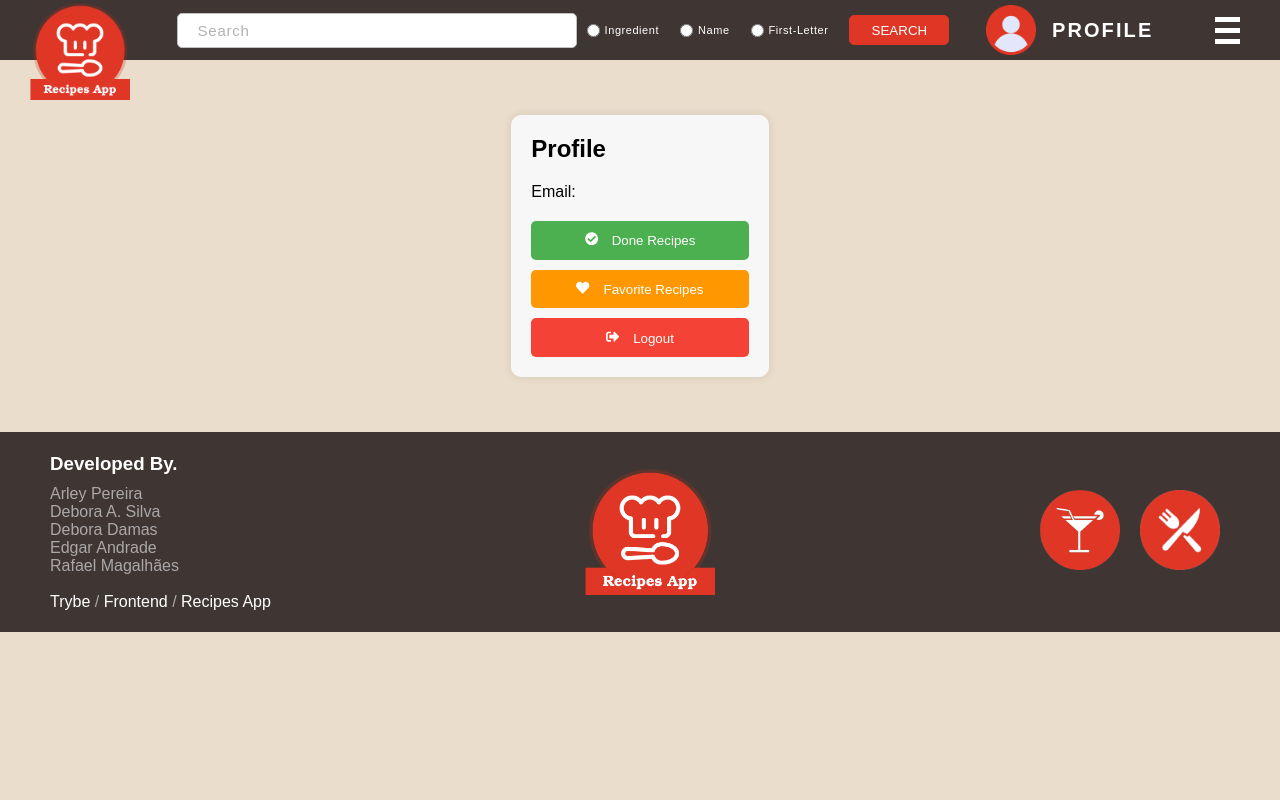
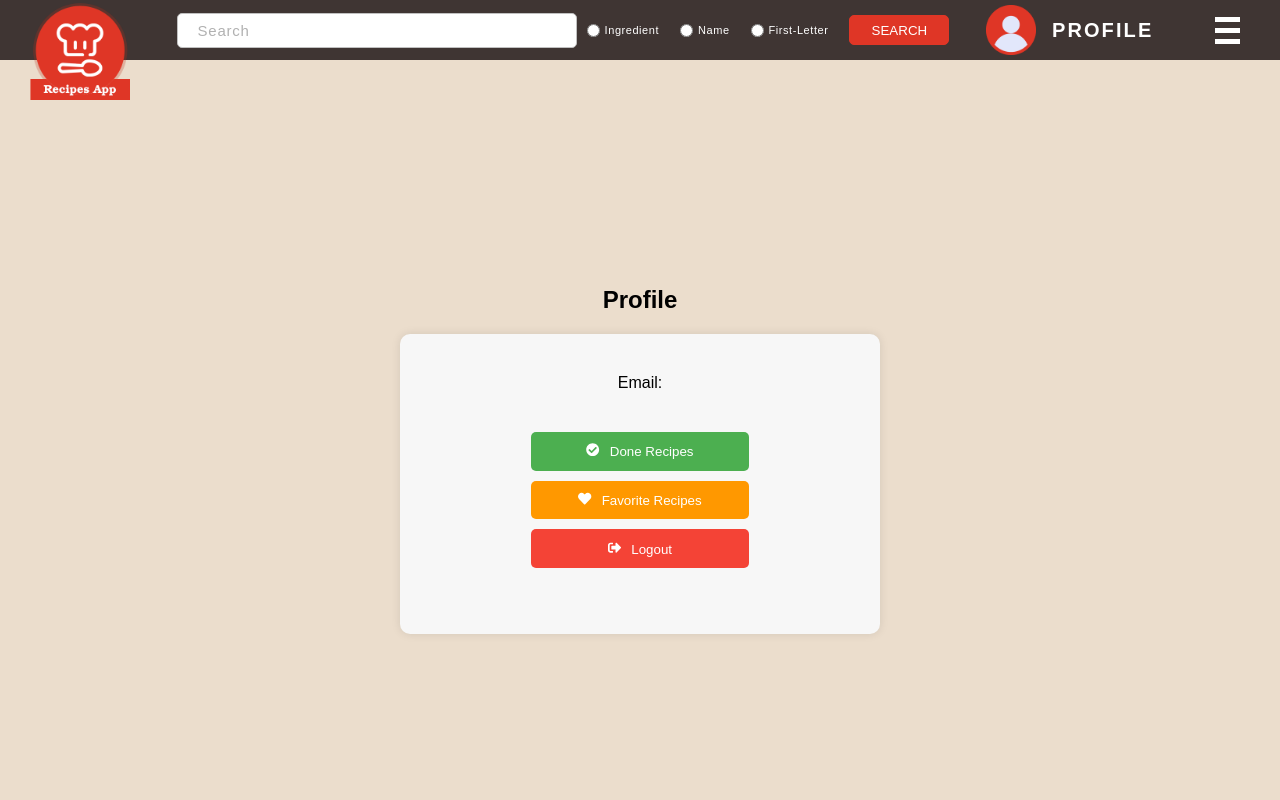
Before and after one commit to rafaelmagalhaesguedes/recipesApp, a React (Vite) app: page /profile in a window 1280 px wide. Shown: the top 800 px of the page. Built offline with nearby package versions, Linux system fonts and the light colour scheme.

Commit message:
feat: refact profile page and refact styles to styled component

```diff
--- a/src/pages/Profile/Profile.module.css
+++ /dev/null
@@ -1,71 +0,0 @@
-.profileContainer {
-  background-color: #f7f7f7;
-  border-radius: 10px;
-  box-shadow: 0 0 10px rgba(0, 0, 0, 0.1);
-  margin: 55px;
-  max-width: 400px;
-  padding: 20px;
-}
-
-.profileHeading {
-  font-size: 24px;
-  margin-bottom: 20px;
-}
-
-.userInfo {
-  margin-bottom: 20px;
-}
-
-.userInfo p {
-  margin: 0;
-}
-
-.buttonsContainer {
-  align-items: flex-start;
-  display: flex;
-  flex-direction: column;
-  gap: 10px;
-}
-
-.buttonIcon {
-  margin-right: 10px;
-}
-
-.profileButton {
-  background-color: #4caf50;
-  border: none;
-  border-radius: 5px;
-  color: white;
-  cursor: pointer;
-  height: 38.69px;
-  padding: 10px 20px;
-  width: 217.44px;
-}
-
-.profileButton:hover {
-  background-color: #45a049;
-}
-
-.doneButton {
-  background-color: #4caf50;
-}
-
-.doneButton:hover {
-  background-color: #45a049;
-}
-
-.favoriteButton {
-  background-color: #ff9800;
-}
-
-.favoriteButton:hover {
-  background-color: #e68a00;
-}
-
-.logoutButton {
-  background-color: #f44336;
-}
-
-.logoutButton:hover {
-  background-color: #d32f2f;
-}
--- a/src/pages/Profile/Profile.tsx
+++ b/src/pages/Profile/Profile.tsx
@@ -1,75 +1,61 @@
-import React, { useEffect, useState } from 'react';
-import { useNavigate } from 'react-router-dom';
 import { FaCheckCircle, FaHeart, FaSignOutAlt } from 'react-icons/fa';
-import styles from './Profile.module.css';
+import useProfile from '../../hooks/useProfile';
+import {
+  ProfileContainer,
+  ProfileWrapper,
+  ProfileHeading,
+  ButtonsContainer,
+  UserInfo,
+  DoneButton,
+  ButtonIcon,
+  FavoriteButton,
+  LogoutButton,
+} from './Styles';
 
 function Profile() {
-  const [email, setEmail] = useState('');
-  const navigate = useNavigate();
-
-  useEffect(() => {
-    const storedEmail = localStorage.getItem('user');
-    if (storedEmail) {
-      const parsedEmail = JSON.parse(storedEmail).email;
-      setEmail(parsedEmail);
-    }
-  }, []);
-
-  const handleDoneRecipesClick = () => {
-    navigate('/done-recipes');
-  };
-
-  const handleFavoriteRecipesClick = () => {
-    navigate('/favorite-recipes');
-  };
-
-  const handleLogoutClick = () => {
-    localStorage.clear();
-    navigate('/');
-  };
+  const {
+    email,
+    handleDoneRecipesClick,
+    handleFavoriteRecipesClick,
+    handleLogoutClick,
+  } = useProfile();
 
   return (
-    <div className={ styles.profileContainer }>
-      <h2 className={ styles.profileHeading }>Profile</h2>
-      <div className={ styles.userInfo }>
+    <ProfileContainer>
+      <ProfileHeading>Profile</ProfileHeading>
+      <ProfileWrapper>
+        <UserInfo>
           <p>
             Email:
             {' '}
             <span data-testid="profile-email">{email}</span>
           </p>
-      </div>
-      <div className={ styles.buttonsContainer }>
-        <button
-          className={ `${styles.profileButton} ${styles.doneButton}` }
+        </UserInfo>
+        <ButtonsContainer>
+          <DoneButton
             data-testid="profile-done-btn"
             onClick={ handleDoneRecipesClick }
           >
-          <FaCheckCircle
-            className={ `${styles.buttonIcon} ${styles.doneButtonIcon}` }
-          />
-          {' '}
+            <ButtonIcon as={ FaCheckCircle } />
             Done Recipes
-        </button>
-        <button
-          className={ `${styles.profileButton} ${styles.favoriteButton}` }
+          </DoneButton>
+          <FavoriteButton
             data-testid="profile-favorite-btn"
             onClick={ handleFavoriteRecipesClick }
           >
-          <FaHeart className={ `${styles.buttonIcon} ${styles.favoriteButtonIcon}` } />
-          {' '}
+            <ButtonIcon as={ FaHeart } />
             Favorite Recipes
-        </button>
-        <button
-          className={ `${styles.profileButton} ${styles.logoutButton}` }
+          </FavoriteButton>
+          <LogoutButton
             data-testid="profile-logout-btn"
             onClick={ handleLogoutClick }
           >
-          <FaSignOutAlt className={ `${styles.buttonIcon} ${styles.logoutButtonIcon}` } />
-          {' '}
+            <ButtonIcon as={ FaSignOutAlt } />
             Logout
-        </button>
-      </div>
-    </div>
+          </LogoutButton>
+        </ButtonsContainer>
+      </ProfileWrapper>
+    </ProfileContainer>
   );
 }
 
--- /dev/null
+++ b/src/pages/Profile/Styles.tsx
@@ -0,0 +1,109 @@
+import styled from 'styled-components';
+
+export const ProfileContainer = styled.div`
+  width: 50%;
+  height: 100vh;
+  padding: 20px;
+  display: flex;
+  flex-direction: column;
+  align-items: center;
+  justify-content: center;
+
+  @media only screen and (max-width: 768px) {
+    width: 100%;
+    height: 100%;
+    padding: 0;
+    margin: 0;
+  }
+`;
+
+export const ProfileWrapper = styled.div`
+  background-color: #f7f7f7;
+  border-radius: 10px;
+  box-shadow: 0 0 10px rgba(0, 0, 0, 0.1);
+  padding: 40px 0;
+  display: flex;
+  flex-direction: column;
+  gap: 20px;
+  width: 80%;
+  height: 300px;
+  align-items: center;
+
+  @media only screen and (max-width: 768px) {
+    background-color: #f7f7f7;
+    border-radius: 10px;
+    box-shadow: 0 0 10px rgba(0, 0, 0, 0.1);
+    margin: 55px;
+    max-width: 400px;
+    padding: 20px;
+  }
+`;
+
+export const ProfileHeading = styled.h2`
+  font-size: 24px;
+  margin-bottom: 20px;
+
+  @media only screen and (max-width: 768px) {
+    font-size: 20px;
+    margin-top: 30px;
+    margin-bottom: 0;
+  }
+`;
+
+export const UserInfo = styled.div`
+  margin-bottom: 20px;
+
+  p {
+    margin: 0;
+  }
+`;
+
+export const ButtonsContainer = styled.div`
+  align-items: flex-start;
+  display: flex;
+  flex-direction: column;
+  gap: 10px;
+`;
+
+export const ButtonIcon = styled.span`
+  margin-right: 10px;
+`;
+
+export const ProfileButton = styled.button`
+  background-color: #4caf50;
+  border: none;
+  border-radius: 5px;
+  color: white;
+  cursor: pointer;
+  height: 38.69px;
+  padding: 10px 20px;
+  width: 217.44px;
+
+  &:hover {
+    background-color: #45a049;
+  }
+`;
+
+export const DoneButton = styled(ProfileButton)`
+  background-color: #4caf50;
+
+  &:hover {
+    background-color: #45a049;
+  }
+`;
+
+export const FavoriteButton = styled(ProfileButton)`
+  background-color: #ff9800;
+
+  &:hover {
+    background-color: #e68a00;
+  }
+`;
+
+export const LogoutButton = styled(ProfileButton)`
+  background-color: #f44336;
+
+  &:hover {
+    background-color: #d32f2f;
+  }
+`;
```
Lines whose indentation alone changed are shown as unchanged.
